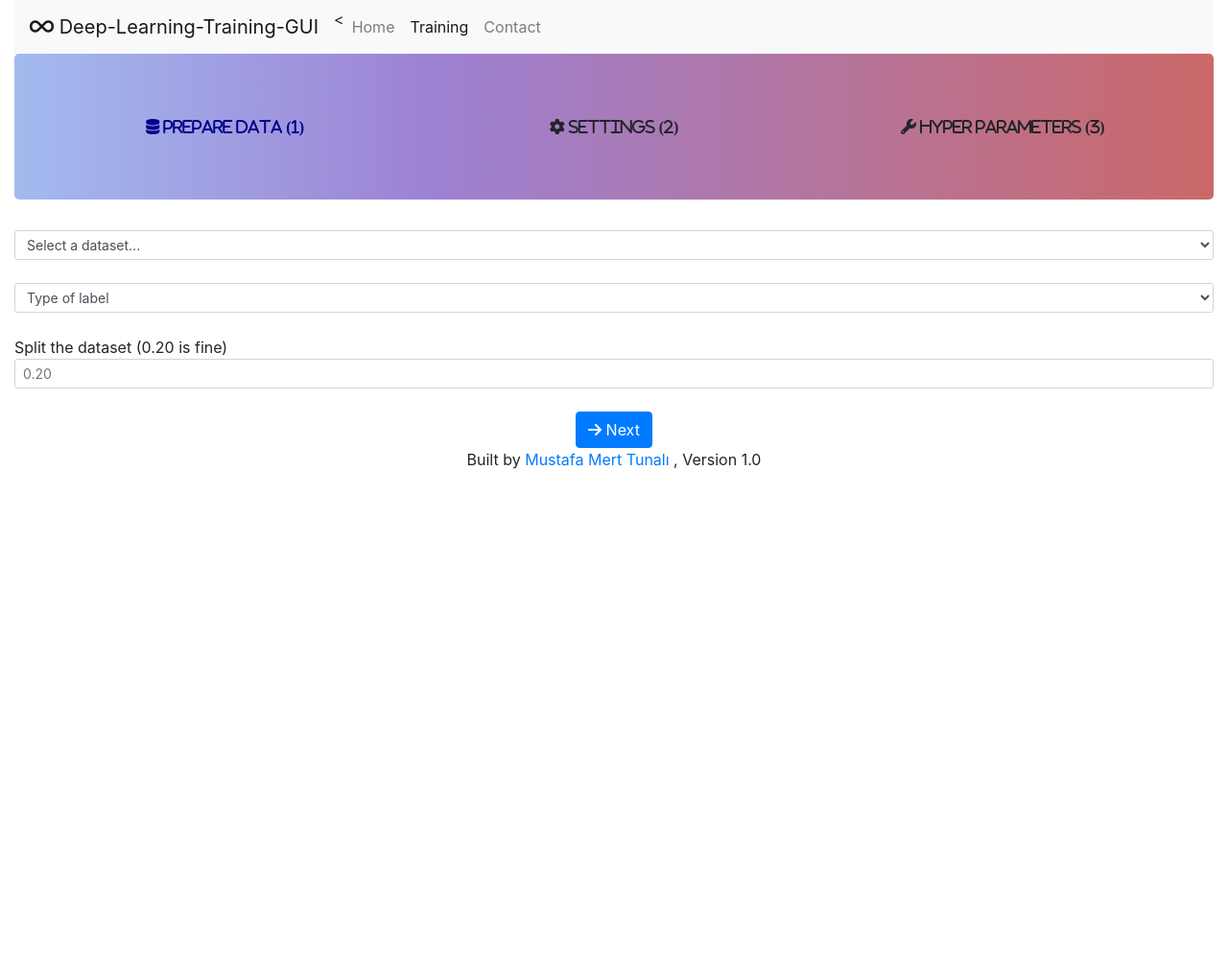
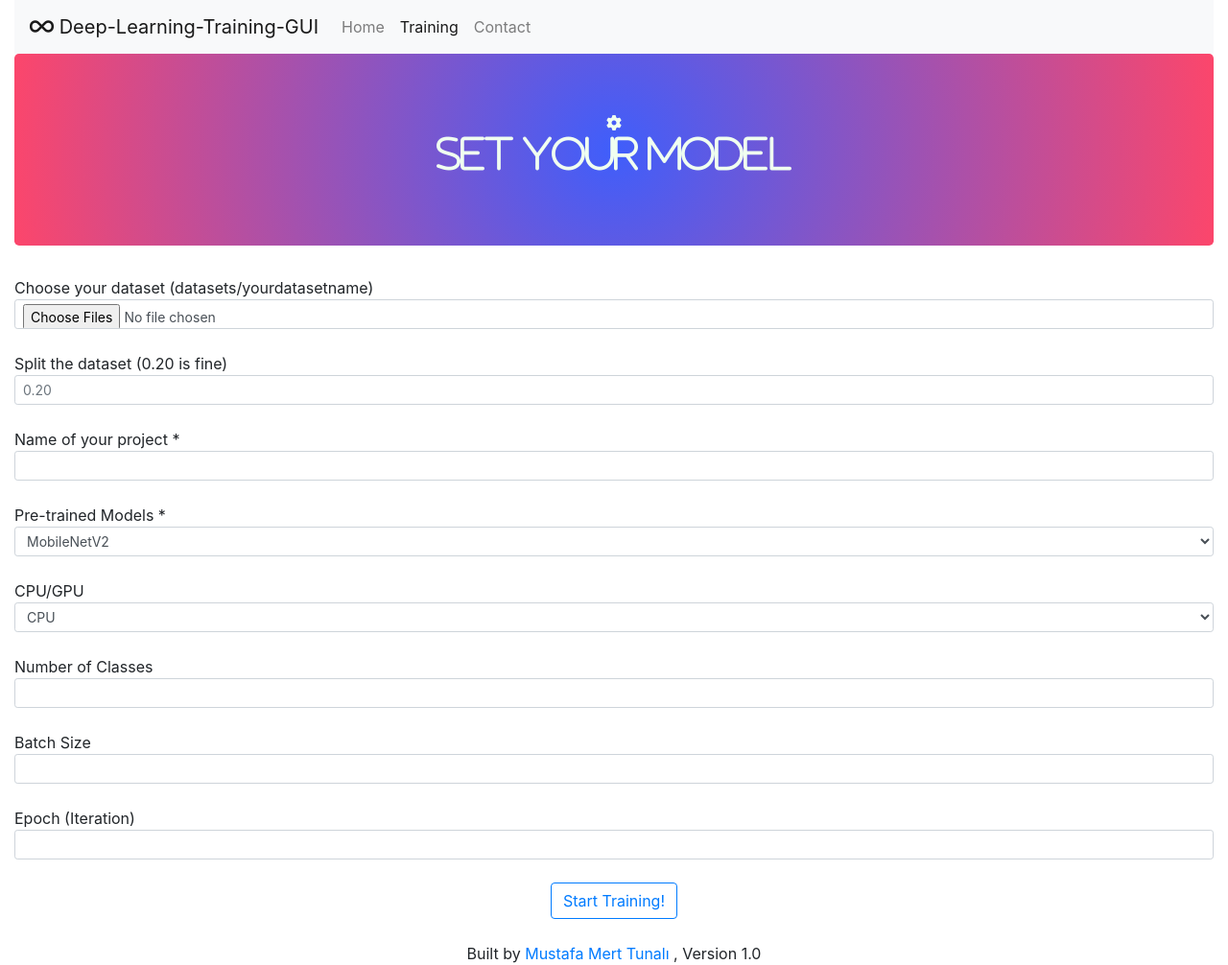
Before and after one commit to mustafamerttunali/deep-learning-training-gui, a Flask app: page /training in a window 1280 px wide. Shown: the whole page at 96% size. Before the commit the page ends 489 px from the top, so only its background shows below. Run offline with Flask 2, Linux system fonts and the light colour scheme; some libraries are stand-ins or nearby versions.

Commit message:
Add files via upload

```diff
--- a/api/app.py
+++ b/api/app.py
@@ -3,10 +3,6 @@ from flask import Flask, request, jsonify, render_template
 import pickle
 
 app = Flask(__name__)
-
-
-#model = pickle.load(open('model.pkl', 'rb'))
-
 
 @app.route('/')
 def home():
@@ -31,6 +27,14 @@ def hyper_parameters():
 
 
 
+@app.route('/terminal',methods = ['POST', 'GET'])
+def terminal():
+   if request.method == 'POST':
+      result = request.form
+      return render_template("terminal.html",result = result)
+
+
+
 
 if __name__ == "__main__":
     app.run(debug=True)
--- a/api/templates/training.html
+++ b/api/templates/training.html
@@ -4,7 +4,7 @@
 
 <script src="https://kit.fontawesome.com/c5ffb49d8a.js" crossorigin="anonymous"></script>
 
-<title >DLTG - Training</title>
+<title >DLTG - Settings</title>
 
 <body>
 
@@ -18,7 +18,7 @@
             </button>
             <div class="collapse navbar-collapse" id="navbarNavAltMarkup">
               <div class="navbar-nav">
-                <<a class="nav-item nav-link" href="/">Home <span class="sr-only">(current)</span></a>
+                <a class="nav-item nav-link" href="/">Home <span class="sr-only">(current)</span></a>
                 <a class="nav-item nav-link active" href="training" >Training</a>
                 <a class="nav-item nav-link" href="contact" >Contact</a>
               </div>
@@ -28,19 +28,16 @@
 
 
 
-    <div class="jumbotron" style="background: linear-gradient(90deg, rgb(163, 187, 239) 0%, rgb(157, 129, 211) 35%, rgb(203, 104, 104) 100%);">
+    <div class="jumbotron" style="background: radial-gradient(circle, rgba(63,94,251,1) 0%, rgba(252,70,107,1) 100%);
+    ">
 
       <div class="row" style="text-align: center;">
 
-        <div class="col-md-4">
-          <i class="fas fa-database" style="color: darkblue;"> Prepare data (1)</i>
+
+        <div class="col-md-12">
+          <i class="fas fa-cog" style="color: honeydew;"><p class="h1">Set Your Model</p> </i>
         </div>
-        <div class="col-md-4">
-          <i class="fas fa-cog"> Settings (2)</i>
-        </div>
-        <div class="col-md-4">
-          <i class="fas fa-wrench"> Hyper Parameters (3) </i>
-        </div>
+
 
 
 
@@ -48,27 +45,62 @@
       </div>
 
 
-      <select class="form-control form-control-sm">
-        <option selected>Select a dataset...</option>
-        <option>mnist</option>
-        <option>malaria</option>
-        <option>stanford_dogs</option>
-      </select>
 
-      <br>
+      <!-- FORM  -->
 
-      <select class="form-control form-control-sm">
+        <!-- <select class="form-control form-control-sm">
         <option selected>Type of label</option>
         <option>json</option>
         <option>pascal</option>
       </select>
+     <br>
+    -->
+    <form action = "http://localhost:5000/terminal" method = "POST">
+
+      Choose your dataset (datasets/yourdatasetname)
+      <input class="form-control form-control-sm" type="file" name="dataset" webkitdirectory directory multiple/>
 
       <br>
 
       Split the dataset (0.20 is fine)
       <br>
-      <input class="form-control form-control-sm" type="number" placeholder="0.20" min="0.20" max="0.50">
+      <input class="form-control form-control-sm" type="number" name="split_dataset" placeholder="0.20" min="0.20" max="0.50" required>
       <br>
+      Name of your project *
+      <input class="form-control form-control-sm" type="text" name="project_name" required >
+      <br>
+
+      Pre-trained Models *
+      <select class="form-control form-control-sm" name="Pre-trained Model">
+
+        <option>MobileNetV2</option>
+        <option>frcn_resnet_50</option>
+      </select>
+
+      <br>
+
+     CPU/GPU
+      <select class="form-control form-control-sm" name="CPU/GPU">
+        <option>CPU</option>
+        <option>GPU</option>
+      </select>
+
+
+<br>
+
+      Number of Classes
+      <input class="form-control form-control-sm" type="text" name="noc"required >
+      <br>
+
+      Batch Size
+      <input class="form-control form-control-sm" type="text" name="batch_size" required >
+      <br>
+
+      Epoch (Iteration)
+      <input class="form-control form-control-sm" type="text" name="epoch" required >
+
+      <br>
+
       <div class="row" style="text-align: center;">
 
         <div class="col-md-4">
@@ -77,10 +109,16 @@
         <div class="col-md-4">
 
           <div class="btn-group" role="group" aria-label="Basic example">
-            <a class="btn btn-primary " href="index.html" role="button" ><i class="fas fa-arrow-right"></i> Next</a>
+            <input class="btn btn-outline-primary" type = "submit" value = "Start Training!" />  </a>
+
+          </div>
+
+
           </div>
 
         </div>
+
+      </form>
         <div class="col-md-4">
 
         </div>
@@ -89,7 +127,10 @@
 
         </div>
 
+        <br>
+
       <footer style="text-align: center;">Built by <a href="https://mustafamerttunali.github.io/" target="_blank">Mustafa Mert Tunalı </a>, Version 1.0</footer>
+
 
 
 </div>
```
Also changed, not shown: api/templates/terminal.html (added, +107 -0 lines), api/templates/contact.html (line endings or trailing spaces).
